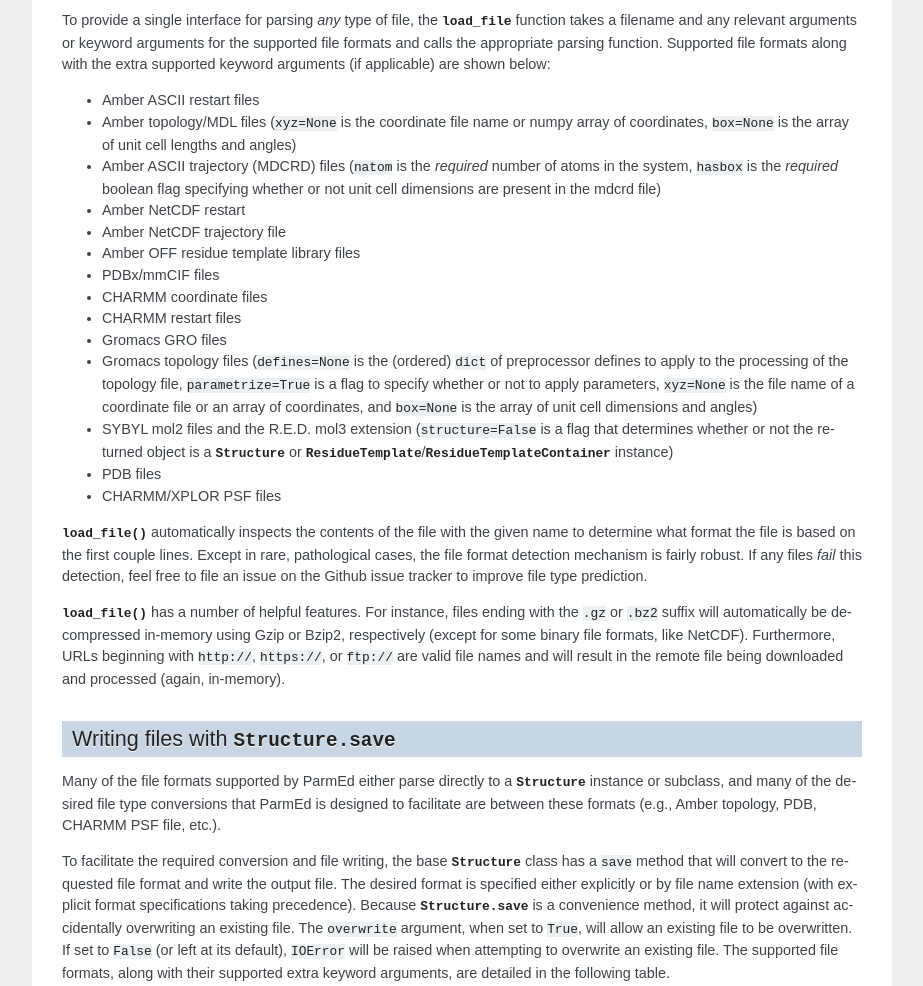
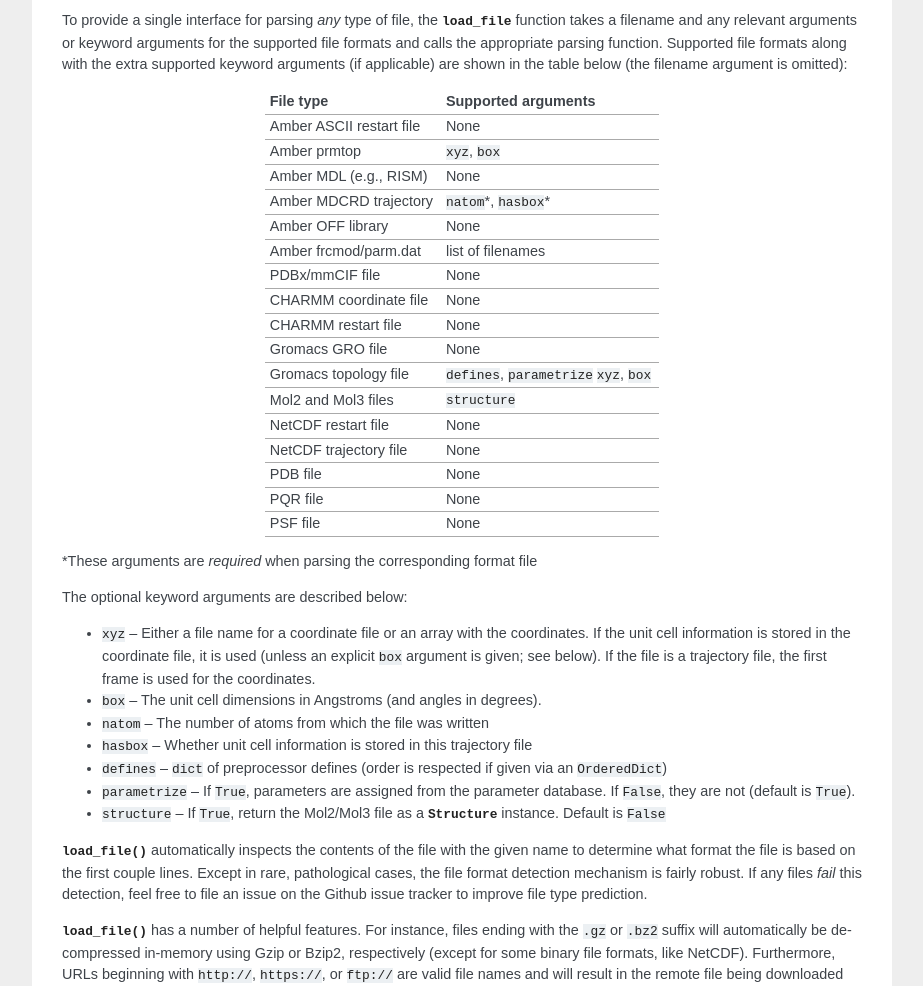
Before and after one commit to ParmEd/ParmEd, a Sphinx documentation site: the page built from doc/readwrite.rst, in a window 1280 px wide and 1400 px high, cut to the strip 414-1400 px from the top of the window. Shown: the whole strip, without its empty margins (198-1121 px from the left). Built offline with Sphinx 7.4.7, drawn with Linux system fonts in a browser that asks for light colours; some of the changed text lies outside the part shown.

Commit message:
Update docs for new stuff.

```diff
--- a/doc/readwrite.rst
+++ b/doc/readwrite.rst
@@ -25,34 +25,64 @@
 :func:`load_file <parmed.formats.registry.load_file>` function takes a filename
 and any relevant arguments or keyword arguments for the supported file formats
 and calls the appropriate parsing function.  Supported file formats along with
-the extra supported keyword arguments (if applicable) are shown below:
+the extra supported keyword arguments (if applicable) are shown in the table
+below (the filename argument is omitted):
 
-* Amber ASCII restart files
-* Amber topology/MDL files (``xyz=None`` is the coordinate file name or numpy
-  array of coordinates, ``box=None`` is the array of unit cell lengths and
-  angles)
-* Amber ASCII trajectory (MDCRD) files (``natom`` is the *required* number of
-  atoms in the system, ``hasbox`` is the *required* boolean flag specifying
-  whether or not unit cell dimensions are present in the mdcrd file)
-* Amber NetCDF restart
-* Amber NetCDF trajectory file
-* Amber OFF residue template library files
-* PDBx/mmCIF files
-* CHARMM coordinate files
-* CHARMM restart files
-* Gromacs GRO files
-* Gromacs topology files (``defines=None`` is the (ordered) ``dict`` of
-  preprocessor defines to apply to the processing of the topology file,
-  ``parametrize=True`` is a flag to specify whether or not to apply parameters,
-  ``xyz=None`` is the file name of a coordinate file or an array of coordinates,
-  and ``box=None`` is the array of unit cell dimensions and angles)
-* SYBYL mol2 files and the R.E.D. mol3 extension (``structure=False`` is a flag
-  that determines whether or not the returned object is a :class:`Structure
-  <parmed.structure.Structure>` or :class:`ResidueTemplate
-  <parmed.modeller.residue.ResidueTemplate>`/:class:`ResidueTemplateContainer
-  <parmed.modeller.residue.ResidueTemplateContainer>` instance)
-* PDB files
-* CHARMM/XPLOR PSF files
++--------------------------+--------------------------------+
+| File type                | Supported arguments            |
++==========================+================================+
+| Amber ASCII restart file | None                           |
++--------------------------+--------------------------------+
+| Amber prmtop             | ``xyz``, ``box``               |
++--------------------------+--------------------------------+
+| Amber MDL (e.g., RISM)   | None                           |
++--------------------------+--------------------------------+
+| Amber MDCRD trajectory   | ``natom``\*, ``hasbox``\*      |
++--------------------------+--------------------------------+
+| Amber OFF library        | None                           |
++--------------------------+--------------------------------+
+| Amber frcmod/parm.dat    | list of filenames              |
++--------------------------+--------------------------------+
+| PDBx/mmCIF file          | None                           |
++--------------------------+--------------------------------+
+| CHARMM coordinate file   | None                           |
++--------------------------+--------------------------------+
+| CHARMM restart file      | None                           |
++--------------------------+--------------------------------+
+| Gromacs GRO file         | None                           |
++--------------------------+--------------------------------+
+| Gromacs topology file    | ``defines``, ``parametrize``   |
+|                          | ``xyz``, ``box``               |
++--------------------------+--------------------------------+
+| Mol2 and Mol3 files      | ``structure``                  |
++--------------------------+--------------------------------+
+| NetCDF restart file      | None                           |
++--------------------------+--------------------------------+
+| NetCDF trajectory file   | None                           |
++--------------------------+--------------------------------+
+| PDB file                 | None                           |
++--------------------------+--------------------------------+
+| PQR file                 | None                           |
++--------------------------+--------------------------------+
+| PSF file                 | None                           |
++--------------------------+--------------------------------+
+\*These arguments are *required* when parsing the corresponding format file
+
+The optional keyword arguments are described below:
+
+* ``xyz`` -- Either a file name for a coordinate file or an array with the
+  coordinates. If the unit cell information is stored in the coordinate file, it
+  is used (unless an explicit ``box`` argument is given; see below). If the file
+  is a trajectory file, the first frame is used for the coordinates.
+* ``box`` -- The unit cell dimensions in Angstroms (and angles in degrees).
+* ``natom`` -- The number of atoms from which the file was written
+* ``hasbox`` -- Whether unit cell information is stored in this trajectory file
+* ``defines`` -- ``dict`` of preprocessor defines (order is respected if given
+  via an ``OrderedDict``)
+* ``parametrize`` -- If ``True``, parameters are assigned from the parameter
+  database.  If ``False``, they are not (default is ``True``).
+* ``structure`` -- If ``True``, return the Mol2/Mol3 file as a :class:`Structure
+  <parmed.structure.Structure>` instance. Default is ``False``
 
 :func:`load_file` automatically inspects the contents of the file with the given
 name to determine what format the file is based on the first couple lines.
@@ -66,6 +96,13 @@
 NetCDF). Furthermore, URLs beginning with ``http://``, ``https://``, or
 ``ftp://`` are valid file names and will result in the remote file being
 downloaded and processed (again, in-memory).
+
+Finally, to make it so that you can always retrieve a :class:`Structure
+<parmed.structure.Structure>` instance from file types that support returning
+one by passing the ``structure=True`` keyword to ``load_file``. If this argument
+is not supported by the resulting file type, it is simply ignored, as is the
+``natom`` and ``hasbox`` keywords (which are required arguments for the Amber
+ASCII trajectory file).
 
 Writing files with :meth:`Structure.save <parmed.structure.Structure.save>`
 ---------------------------------------------------------------------------
```
